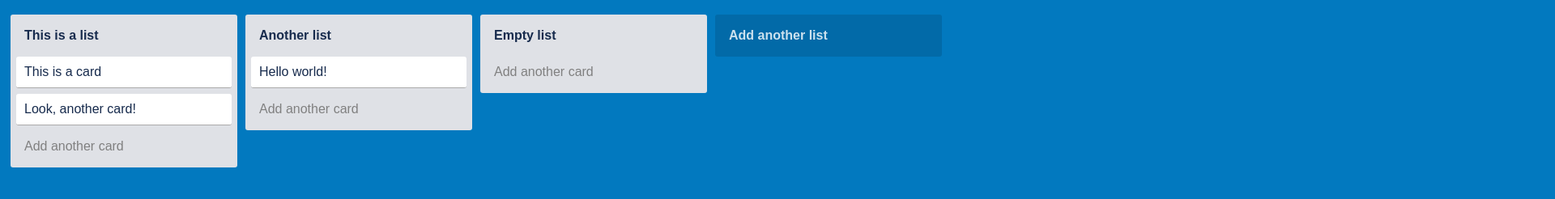
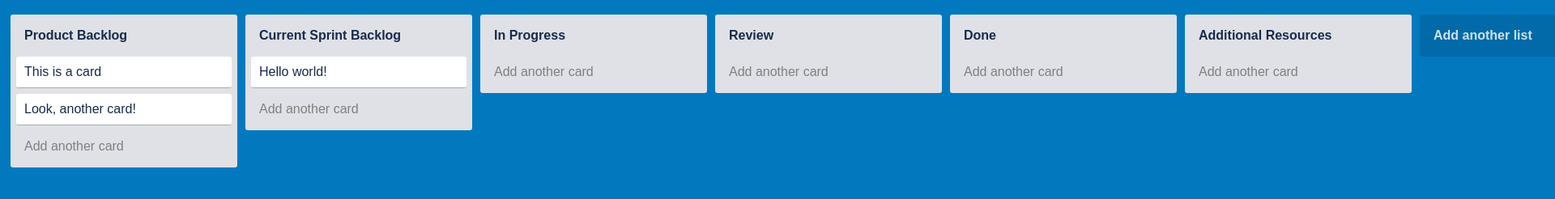
Before and after one commit to alanysouza/csp-ps_ca3, a plain HTML site: page index.html in a window 1280 px wide. Shown: the top 246 px of the page at 81% size, 1920 px wide, since content can reach past the window. Drawn offline with nearby package versions, Linux system fonts and the light colour scheme.

Commit message:
Adding Lists and Renaming

```diff
--- a/index.html
+++ b/index.html
@@ -10,7 +10,7 @@
 <!-- partial:index.partial.html -->
 <div id="main">
   <div class="list">
-    <div class="title removable editable">This is a list</div>
+    <div class="title removable editable">Product Backlog</div>
     <div class="content">
       <div class="card removable editable">This is a card</div>
       <div class="card removable editable" style="">Look, another card!</div>
@@ -18,14 +18,32 @@
     <div class="add-card editable">Add another card</div>
   </div>
   <div class="list">
-    <div class="title removable editable">Another list</div>
+    <div class="title removable editable">Current Sprint Backlog</div>
     <div class="content">
       <div class="card removable editable">Hello world!</div>
     </div>
     <div class="add-card editable">Add another card</div>
   </div>
   <div class="list">
-    <div class="title removable editable">Empty list</div>
+    <div class="title removable editable">In Progress</div>
+    <div class="content"></div>
+    <div class="add-card editable">Add another card</div>
+  </div>
+</div>
+<div class="list">
+    <div class="title removable editable">Review</div>
+    <div class="content"></div>
+    <div class="add-card editable">Add another card</div>
+  </div>
+</div>
+<div class="list">
+    <div class="title removable editable">Done</div>
+    <div class="content"></div>
+    <div class="add-card editable">Add another card</div>
+  </div>
+</div>
+<div class="list">
+    <div class="title removable editable">Additional Resources</div>
     <div class="content"></div>
     <div class="add-card editable">Add another card</div>
   </div>
@@ -37,5 +55,9 @@
 <!-- partial -->
   <script src='https://cdn.jsdelivr.net/npm/sortablejs@latest/Sortable.min.js'></script><script  src="./script.js"></script>
 
+
+
+
+
 </body>
 </html>
```
